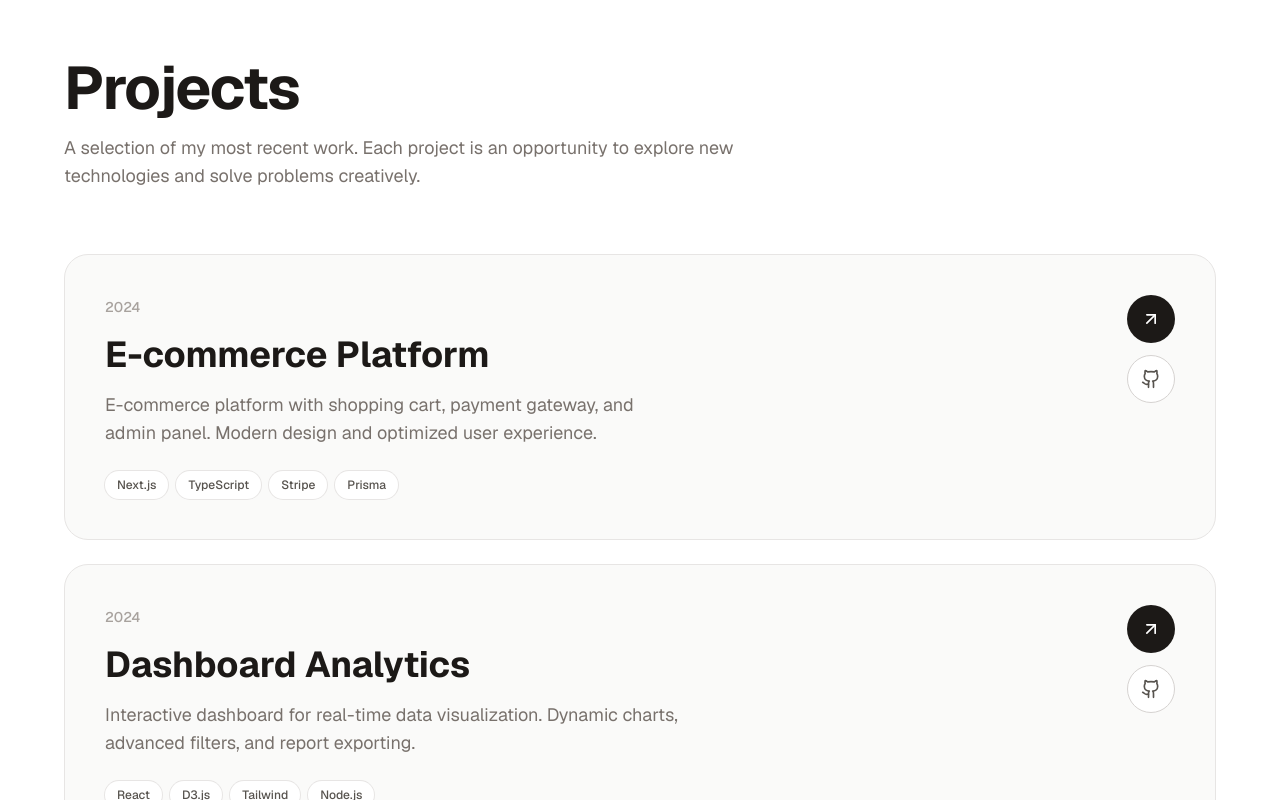
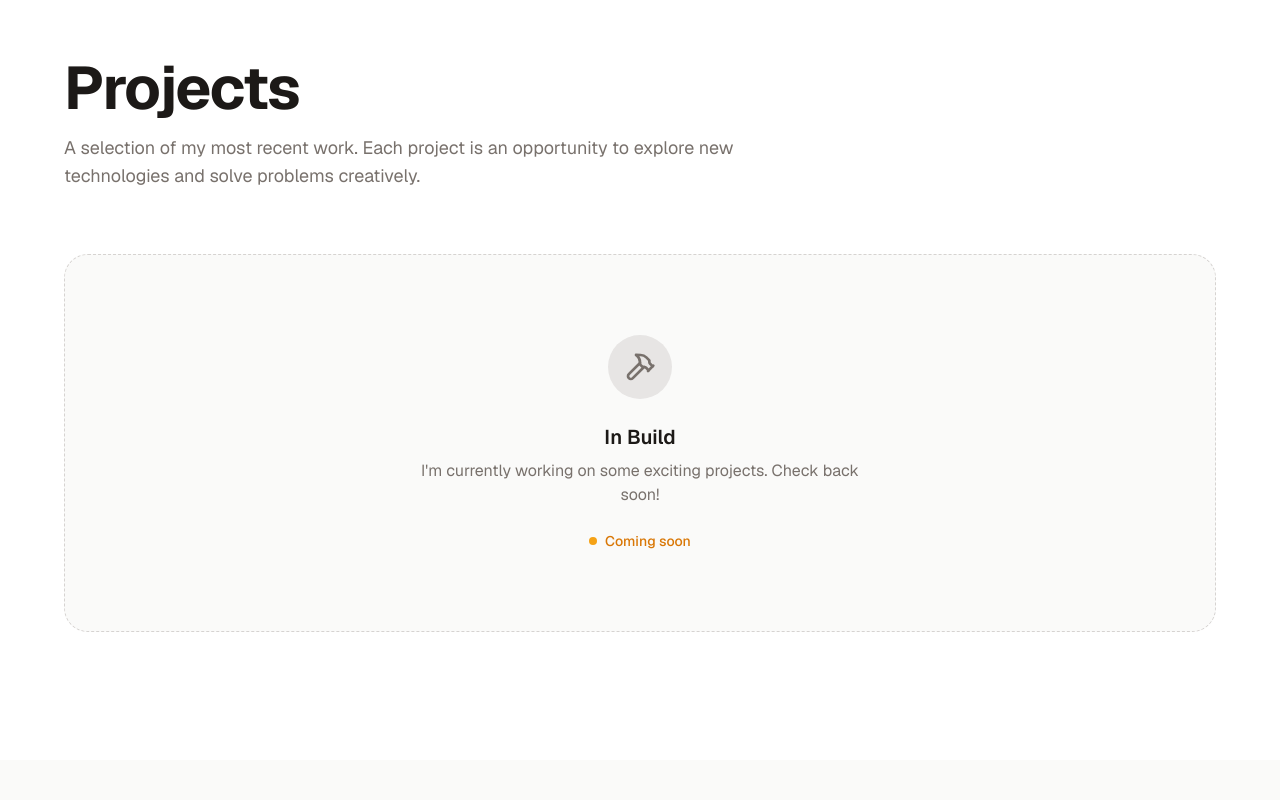
Before and after one commit to luciaquijada/quijada-dev, a Next.js app: page / in a window 1280 px wide. Shown: the part 2000-2800 px from the top of the page. Built offline with nearby package versions, Linux system fonts and the light colour scheme.

Commit message:
feat(front): update projects

```diff
--- a/components/Projects.tsx
+++ b/components/Projects.tsx
@@ -1,50 +1,7 @@
 "use client";
 
 import { motion } from "framer-motion";
-import { ArrowUpRight, Github, ExternalLink } from "lucide-react";
-
-const projects = [
-  {
-    id: 1,
-    title: "E-commerce Platform",
-    description:
-      "E-commerce platform with shopping cart, payment gateway, and admin panel. Modern design and optimized user experience.",
-    tags: ["Next.js", "TypeScript", "Stripe", "Prisma"],
-    link: "#",
-    github: "#",
-    year: "2024",
-  },
-  {
-    id: 2,
-    title: "Dashboard Analytics",
-    description:
-      "Interactive dashboard for real-time data visualization. Dynamic charts, advanced filters, and report exporting.",
-    tags: ["React", "D3.js", "Tailwind", "Node.js"],
-    link: "#",
-    github: "#",
-    year: "2024",
-  },
-  {
-    id: 3,
-    title: "Social App UI",
-    description:
-      "Complete interface redesign for a social application. Focus on accessibility, smooth animations, and performance optimization.",
-    tags: ["React Native", "Reanimated", "Firebase"],
-    link: "#",
-    github: "#",
-    year: "2023",
-  },
-  {
-    id: 4,
-    title: "Portfolio Template",
-    description:
-      "Minimalist and customizable portfolio template. Smooth animations, responsive design, and easy configuration.",
-    tags: ["Next.js", "Framer Motion", "MDX"],
-    link: "#",
-    github: "#",
-    year: "2023",
-  },
-];
+import { Hammer } from "lucide-react";
 
 export default function Projects() {
   return (
@@ -67,92 +24,29 @@ export default function Projects() {
           </p>
         </motion.div>
 
-        {/* Projects List */}
-        <div className="space-y-6">
-          {projects.map((project, index) => (
-            <motion.article
-              key={project.id}
-              initial={{ opacity: 0, y: 40 }}
-              whileInView={{ opacity: 1, y: 0 }}
-              viewport={{ once: true, margin: "-50px" }}
-              transition={{
-                duration: 0.8,
-                delay: index * 0.1,
-                ease: [0.22, 1, 0.36, 1],
-              }}
-              className="group relative overflow-hidden rounded-3xl border border-stone-200 bg-stone-50 p-6 transition-all hover:border-stone-300 hover:bg-stone-100/50 dark:border-stone-800 dark:bg-stone-950 dark:hover:border-stone-700 dark:hover:bg-stone-900 sm:p-8 md:p-10"
-            >
-              <div className="flex flex-col gap-6 lg:flex-row lg:items-start lg:justify-between">
-                {/* Content */}
-                <div className="flex-1 space-y-4">
-                  {/* Year */}
-                  <span className="inline-block text-sm font-medium text-stone-400 dark:text-stone-500">
-                    {project.year}
-                  </span>
-
-                  {/* Title */}
-                  <h3 className="text-2xl font-bold text-stone-900 dark:text-stone-100 sm:text-3xl md:text-4xl">
-                    {project.title}
-                  </h3>
-
-                  {/* Description */}
-                  <p className="max-w-xl text-base text-stone-500 dark:text-stone-400 sm:text-lg">
-                    {project.description}
-                  </p>
-
-                  {/* Tags */}
-                  <div className="flex flex-wrap gap-2 pt-2">
-                    {project.tags.map((tag) => (
-                      <span
-                        key={tag}
-                        className="rounded-full bg-white px-3 py-1.5 text-xs font-medium text-stone-600 ring-1 ring-stone-200 dark:bg-black dark:text-stone-400 dark:ring-stone-800"
-                      >
-                        {tag}
-                      </span>
-                    ))}
-                  </div>
-                </div>
-
-                {/* Links */}
-                <div className="flex items-center gap-3 lg:flex-col lg:items-end">
-                  <a
-                    href={project.link}
-                    className="flex h-12 w-12 items-center justify-center rounded-full bg-stone-900 text-white transition-all hover:scale-105 hover:bg-stone-800 hover:shadow-lg hover:shadow-stone-900/20 dark:bg-stone-100 dark:text-stone-900 dark:hover:bg-stone-200"
-                    aria-label={`View project ${project.title}`}
-                  >
-                    <ArrowUpRight className="h-5 w-5" />
-                  </a>
-                  <a
-                    href={project.github}
-                    className="flex h-12 w-12 items-center justify-center rounded-full border border-stone-300 bg-white text-stone-600 transition-all hover:border-stone-400 hover:text-stone-900 dark:border-stone-800 dark:bg-black dark:text-stone-400 dark:hover:border-stone-700 dark:hover:text-stone-100"
-                    aria-label={`View code of ${project.title}`}
-                  >
-                    <Github className="h-5 w-5" />
-                  </a>
-                </div>
-              </div>
-
-              {/* Hover gradient */}
-              <div className="pointer-events-none absolute inset-0 -z-10 bg-gradient-to-br from-stone-100/0 via-stone-100/0 to-stone-200/50 opacity-0 transition-opacity duration-500 group-hover:opacity-100 dark:from-black/0 dark:via-black/0 dark:to-stone-900/50" />
-            </motion.article>
-          ))}
-        </div>
-
-        {/* View All Button */}
+        {/* In Build State */}
         <motion.div
-          initial={{ opacity: 0, y: 20 }}
+          initial={{ opacity: 0, y: 40 }}
           whileInView={{ opacity: 1, y: 0 }}
-          viewport={{ once: true }}
-          transition={{ duration: 0.6, delay: 0.4 }}
-          className="mt-12 flex justify-center"
+          viewport={{ once: true, margin: "-50px" }}
+          transition={{ duration: 0.8, ease: [0.22, 1, 0.36, 1] }}
+          className="flex flex-col items-center justify-center rounded-3xl border border-dashed border-stone-300 bg-stone-50 px-6 py-20 dark:border-stone-700 dark:bg-stone-950"
         >
-          <a
-            href="#"
-            className="inline-flex items-center gap-2 rounded-full border border-stone-300 bg-white px-6 py-3 text-sm font-medium text-stone-900 transition-all hover:border-stone-400 hover:shadow-lg hover:shadow-stone-900/5 dark:border-stone-800 dark:bg-black dark:text-stone-100 dark:hover:border-stone-700"
-          >
-            View all projects
-            <ExternalLink className="h-4 w-4" />
-          </a>
+          <div className="mb-6 flex h-16 w-16 items-center justify-center rounded-full bg-stone-200 dark:bg-stone-800">
+            <Hammer className="h-8 w-8 text-stone-500 dark:text-stone-400" />
+          </div>
+          <h3 className="mb-2 text-xl font-semibold text-stone-900 dark:text-stone-100">
+            In Build
+          </h3>
+          <p className="max-w-md text-center text-stone-500 dark:text-stone-400">
+            I'm currently working on some exciting projects. Check back soon!
+          </p>
+          <div className="mt-6 flex items-center gap-2">
+            <span className="h-2 w-2 animate-pulse rounded-full bg-amber-500" />
+            <span className="text-sm font-medium text-amber-600 dark:text-amber-400">
+              Coming soon
+            </span>
+          </div>
         </motion.div>
       </div>
     </section>
```
